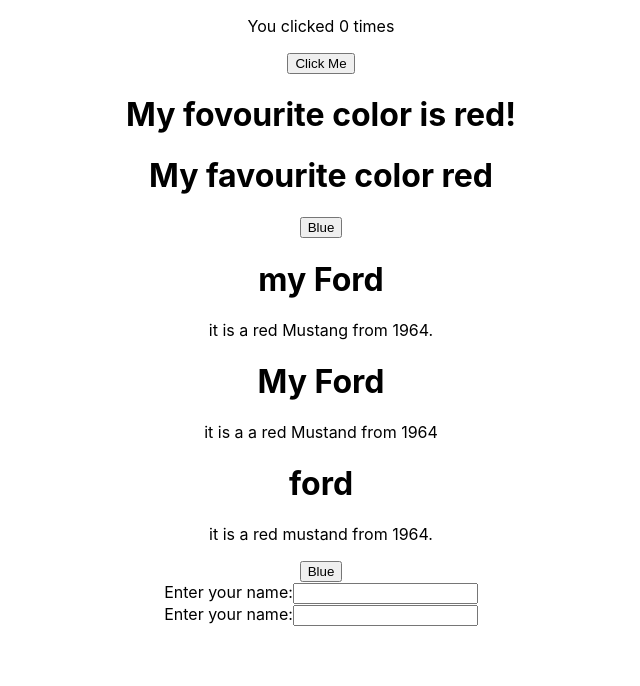
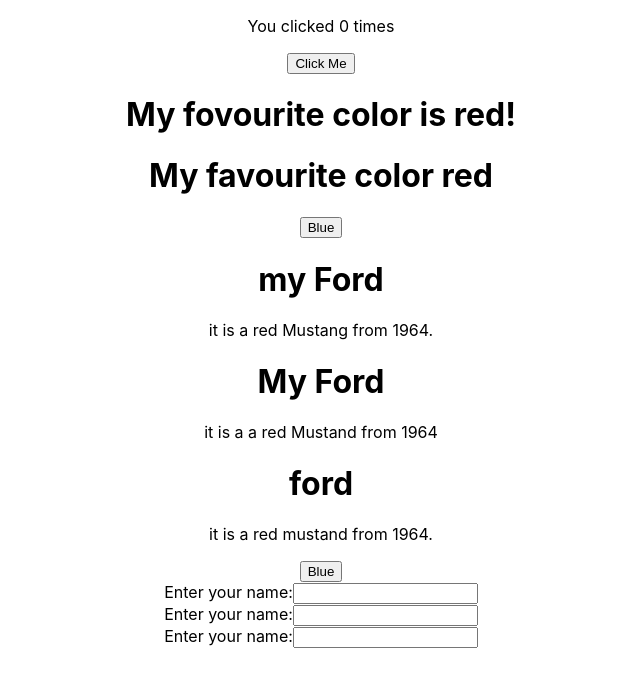
Before and after one commit to JohnKimaiyo/react_vol_3, a React (Create React App) app: page / in a window 1280 px wide. Shown: the top 686 px of the page, without its empty margins (319-959 px from the left). Built offline with nearby package versions, Linux system fonts and the light colour scheme.

Commit message:
handling form

```diff
--- a/src/App.js
+++ b/src/App.js
@@ -9,17 +9,20 @@
 import UpdateCar from "./useState/UpdateCar";
 import MyForm1 from "./React Forms/MyForm1";
 import MyForm2 from "./React Forms/MyForm2";
+
+import MyForm3 from "./React Forms/MyForm3";
 function App() {
   return (
     <div className="App">
       <ClickMe />
       <FavoriteColor1 />
-      <FavoriteColor2/>
-      <FavoriteColor3/>
-      <Car/>
-      <UpdateCar/>
-      <MyForm1/>
-      <MyForm2/>
+      <FavoriteColor2 />
+      <FavoriteColor3 />
+      <Car />
+      <UpdateCar />
+      <MyForm1 />
+      <MyForm2 />
+      <MyForm3 />
     </div>
   );
 }
--- /dev/null
+++ b/src/React Forms/MyForm3.js
@@ -0,0 +1,15 @@
+import { useState } from "react";
+
+import { ReactDOM } from "react";
+
+export default function MyForm3() {
+  const [name, setName] = useState("");
+  return (
+    <form>
+      <label>
+        Enter your name:
+        <input type={name} onChange={(e) => setName(e.target.value)} />
+      </label>
+    </form>
+  );
+}
```
